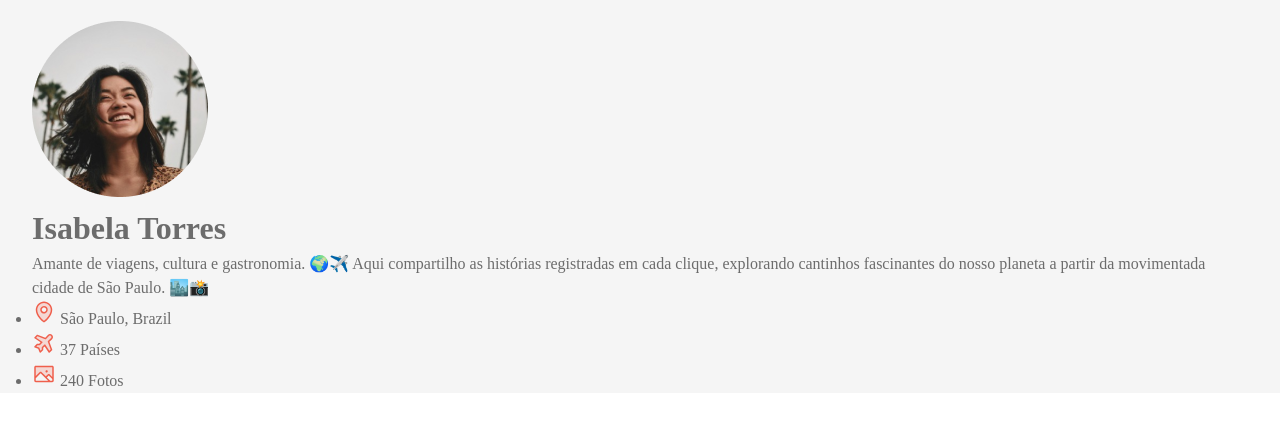
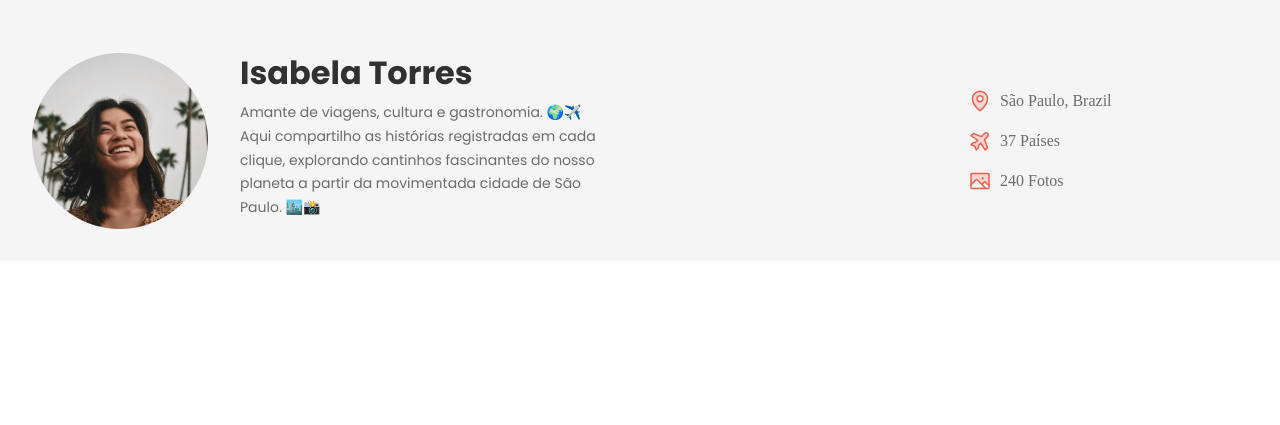
Before and after one commit to ZeL64bits/projeto-travelgram, a plain HTML site: page index.html in a window 1280 px wide. Shown: the part 83-508 px from the top of the page. Drawn offline with Linux system fonts and the light colour scheme.

Commit message:
done header

```diff
--- a/index.html
+++ b/index.html
@@ -42,7 +42,7 @@
           <div>
             <h1>Isabela Torres</h1>
             <p>
-              Amante de viagens, cultura e gastronomia. 🌍✈️
+              Amante de viagens, cultura e gastronomia. 🌍✈️<br>
               Aqui compartilho as histórias registradas em cada clique, explorando cantinhos fascinantes do nosso
               planeta a partir da movimentada cidade de São Paulo. 🏙️📸
             </p>
--- /dev/null
+++ b/styles/header.css
@@ -0,0 +1,44 @@
+header {
+  padding-block: 32px;
+}
+
+header .container {
+  display: flex;
+  justify-content: space-between;
+  align-items: center;
+}
+
+#profile {
+  display: flex;
+  gap: 32px;
+}
+
+#profile > div {
+  max-width: 384px;
+}
+
+#profile h1 {
+  font: var(--text-lg);
+  color: var(--text-color-primary);
+  margin-bottom: 8px;
+}
+
+#profile p {
+  font: var(--text-md);
+}
+
+#info {
+  list-style: none;
+
+  display: flex;
+  flex-direction: column;
+  gap: 16px;
+
+  width: 280px;
+}
+
+#info li{
+  display:flex;
+  align-items: center;
+  gap: 8px;
+}
--- a/styles/index.css
+++ b/styles/index.css
@@ -1,2 +1,3 @@
 @import url(global.css);
 @import url(nav.css);
+@import url(header.css);
```
